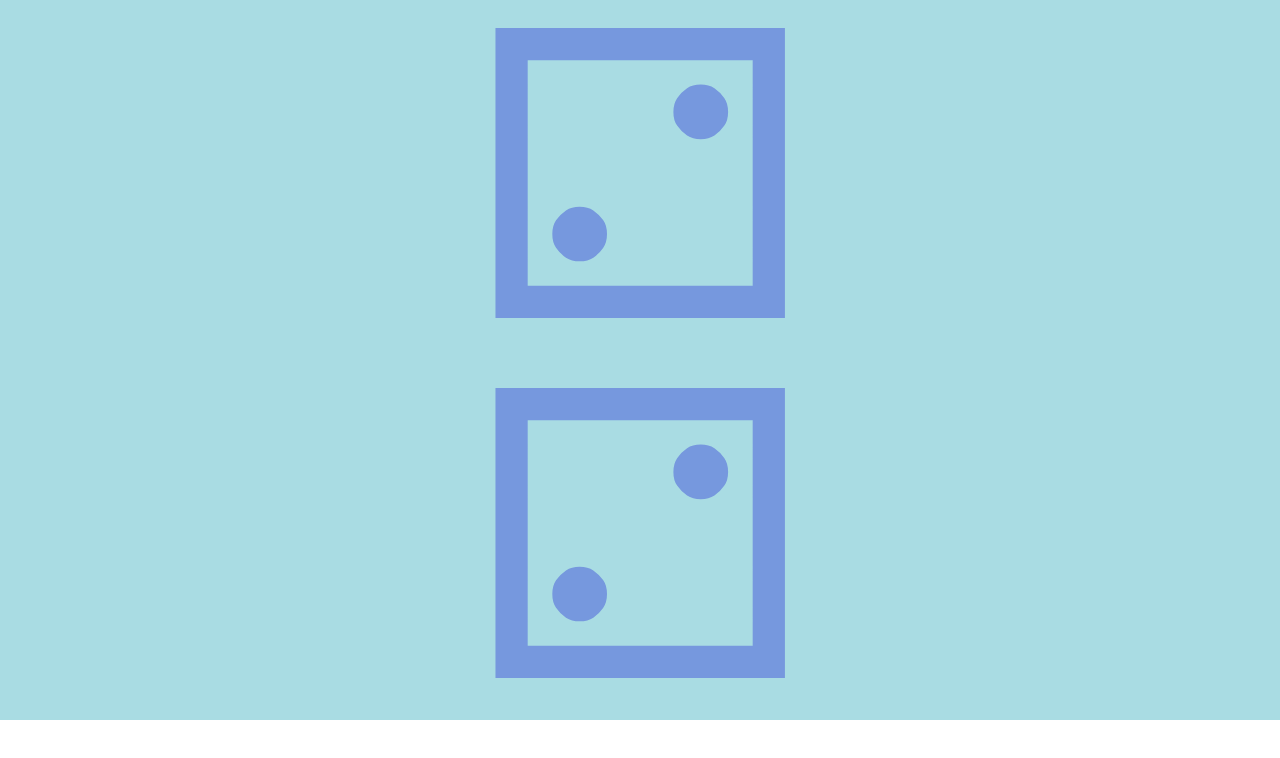
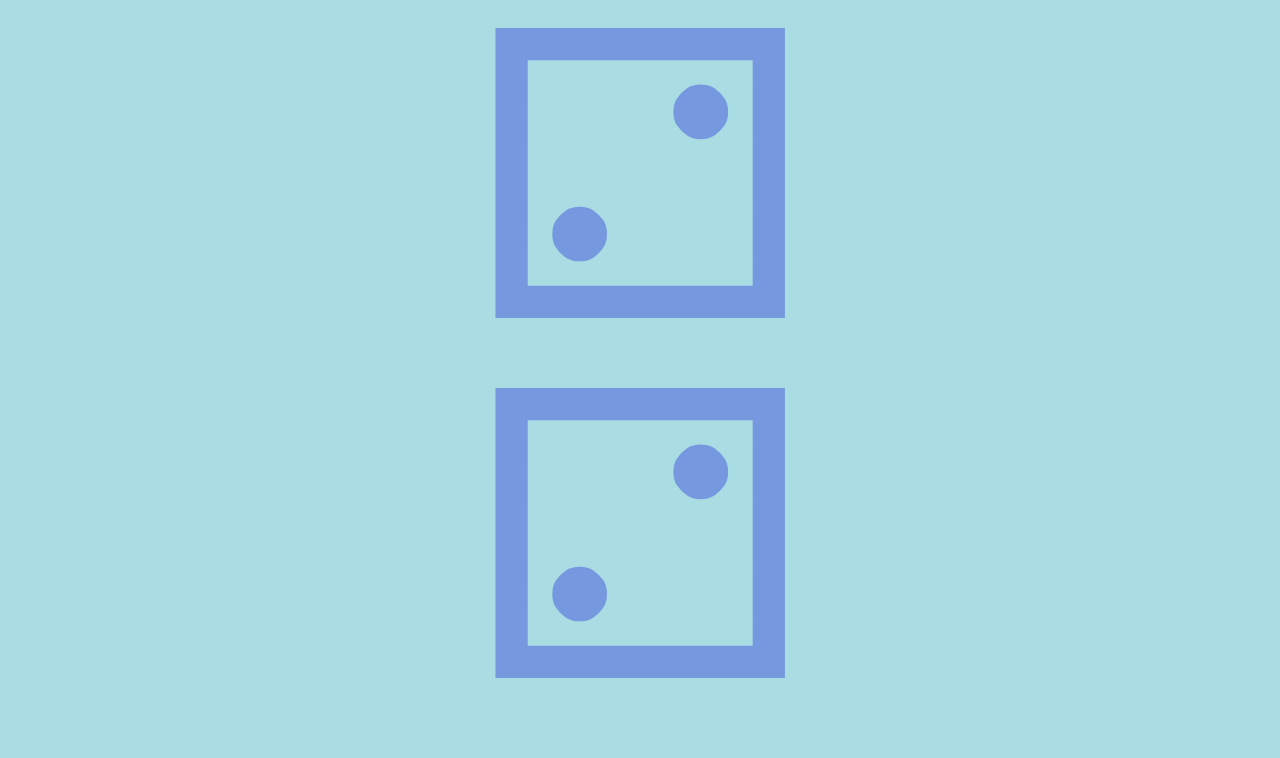
Before and after one commit to kouphax/dicey-decisions, a React (Vite) app: page / in a window 1280 px wide. Shown: the top 758 px of the page. Built offline with nearby package versions, Linux system fonts and the light colour scheme.

Commit message:
style and redo

```diff
--- a/src/App.css
+++ b/src/App.css
@@ -8,13 +8,12 @@ html, body {
 .screen {
   width: 100vw;
   height: 100vh;
+  background-color: #a9dce3;
 }
 
 .screen .dice {
   width: 100vw;
   height: 90vh;
-  background-color: #a9dce3;
-  color: #7698de;
 }
 
 .screen .dice .die {
@@ -25,6 +24,7 @@ html, body {
   align-content: center;
   flex-direction: column;
   font-size: 50vh;
+  color: #7698de;
 }
 
 .screen .options {
```
